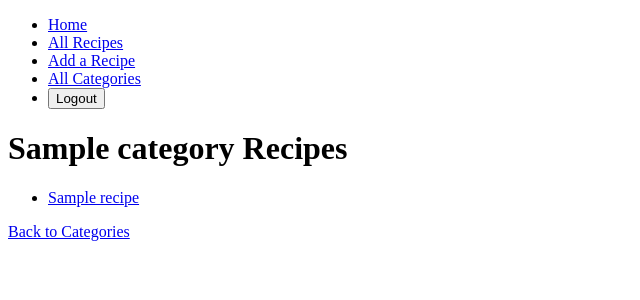
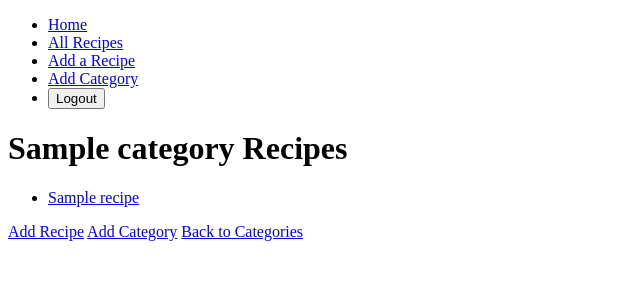
Before and after one commit to danaeme/django-crud-app-lab2, a Django app: page /categories/1/ in a window 1280 px wide. Shown: the top 300 px of the page, without its empty margins (0-640 px from the left). Run offline with Django 5.2, Linux system fonts and the light colour scheme; a user stored in the database is signed in; tables that the repository leaves empty hold one stand-in row (values such as "Sample post").

Commit message:
Category forms added

```diff
--- a/danaemecrudapp2/my_app/templates/base.html
+++ b/danaemecrudapp2/my_app/templates/base.html
@@ -13,7 +13,7 @@
                 <li><a href="{% url 'recipe-index' %}">All Recipes</a></li>
                 {% if user.is_authenticated %}
                 <li><a href="{% url 'recipe-create' %}">Add a Recipe</a></li>
-                <li><a href="{% url 'categories-index' %}">All Categories</a></li>
+                <li><a href="{% url 'category-create' %}">Add Category</a></li>
                 <li>
                     <form id="logout-form" method="post" action="{% url 'logout' %}">
                         {% csrf_token %}
--- a/danaemecrudapp2/my_app/templates/recipes/recipes_by_category.html
+++ b/danaemecrudapp2/my_app/templates/recipes/recipes_by_category.html
@@ -12,6 +12,7 @@
   {% else %}
     <p>No recipes in this category yet.</p>
   {% endif %}
-
+  <a href="{% url 'recipe-create' %}">Add Recipe</a>
+  <a href="{% url 'category-create' %}">Add Category</a>
   <a href="{% url 'categories-index' %}">Back to Categories</a>
 {% endblock %}
--- a/danaemecrudapp2/my_app/urls.py
+++ b/danaemecrudapp2/my_app/urls.py
@@ -18,4 +18,6 @@ urlpatterns = [
     path('accounts/', include('django.contrib.auth.urls')),
     path('accounts/signup/', views.signup, name='signup'),
     path('accounts/login/', CustomLoginView.as_view(), name='login'),
+    path('categories/<int:category_id>/add-recipe/<int:recipe_id>/', views.add_recipe_to_category, name='add-recipe-to-category'),
+    path('categories/add/', views.CategoryCreate.as_view(), name='category-create'),
 ]
--- a/danaemecrudapp2/my_app/views.py
+++ b/danaemecrudapp2/my_app/views.py
@@ -6,6 +6,8 @@ from django.contrib.auth.forms import UserCreationForm
 from django.contrib.auth.decorators import login_required
 from django.contrib.auth.mixins import LoginRequiredMixin
 from django.contrib.auth.views import LoginView
+from django.db import models
+
 
 
 def home(request):
@@ -16,12 +18,12 @@ def about(request):
 
 @login_required
 def recipe_index(request):
-    recipes = Recipe.objects.all()
+    recipes = Recipe.objects.filter(user=request.user)
     return render(request, 'recipes/index.html', {'recipes': recipes})
 
 @login_required
 def recipe_detail(request, recipe_id):
-    recipe = Recipe.objects.get(id=recipe_id)
+    recipe = Recipe.objects.get(id=recipe_id, user=request.user)
     return render(request, 'recipes/detail.html', {'recipe': recipe})
 
 @login_required
@@ -34,6 +36,13 @@ def recipes_by_category(request, category_id):
     category = Category.objects.get(id=category_id)
     recipes = Recipe.objects.filter(category=category)
     return render(request, 'recipes/recipes_by_category.html', {'category': category, 'recipes': recipes})
+
+@login_required
+def add_recipe_to_category(request, category_id, recipe_id):
+    category = Category.objects.get(id=category_id)
+    recipe = Recipe.objects.get(id=recipe_id)
+    category.recipes.add(recipe)
+    return redirect('recipes-by-category', category_id=category_id)
 
 class RecipeCreate(LoginRequiredMixin, CreateView):
     model = Recipe
@@ -56,6 +65,15 @@ class RecipeDelete(LoginRequiredMixin, DeleteView):
     template_name = 'recipes/recipe_confirm_delete.html'
     success_url = '/recipes/'
 
+class CategoryCreate(LoginRequiredMixin, CreateView):
+    model = Category
+    fields = ['name']
+    template_name = 'categories/category_form.html'
+
+    def form_valid(self, form):
+        form.save()
+        return redirect('/categories/')
+
 class CategoryDelete(LoginRequiredMixin, DeleteView):
     model = Category
     template_name = 'categories/category_confirm_delete.html'
```
Also changed, not shown: danaemecrudapp2/my_app/templates/categories/category_form.html (added, +9 -0 lines).
